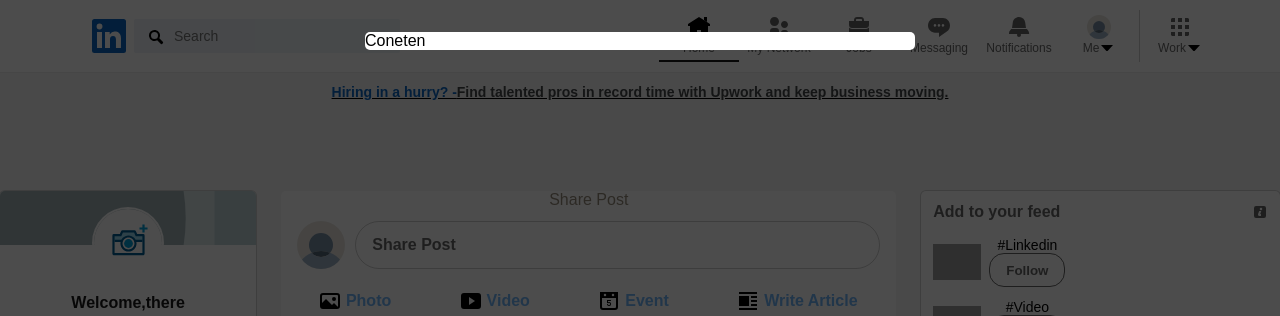
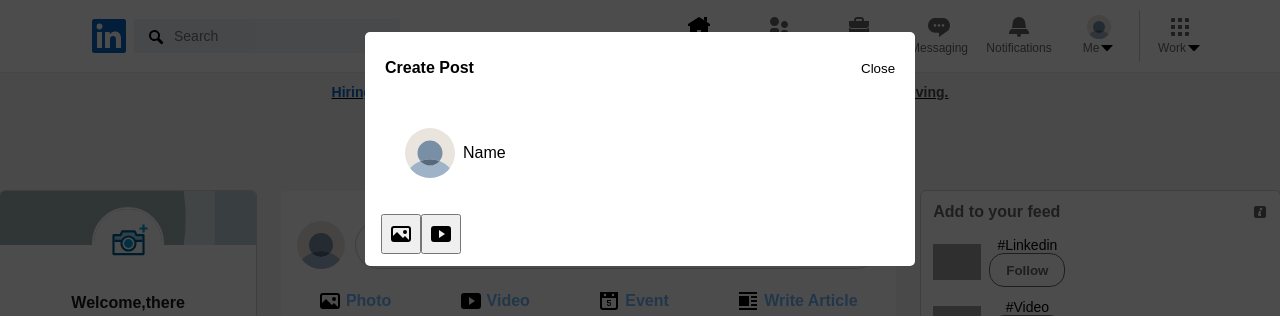
Before and after one commit to Idrisabdulhakeem77/Linkdn-Clone, a React (Create React App) app: page /feed in a window 1280 px wide. Shown: the top 316 px of the page. Built offline with nearby package versions, Linux system fonts and the light colour scheme; grey boxes are pictures that could not be loaded.

Commit message:
adding a new feature

```diff
--- a/src/components/PostModal.jsx
+++ b/src/components/PostModal.jsx
@@ -5,7 +5,29 @@ function PostModal() {
   return (
    <Container>
        <Content>
-           Coneten
+           <Header>
+              <h2> Create Post</h2>
+              <button>
+                  Close
+              </button>
+           </Header>
+           <SharedContent>
+               <UserInfo>
+                 <img src='/images/user.svg' alt="user"/>
+                  <span> Name </span>
+               </UserInfo>
+           </SharedContent>
+           <ShareImage>
+              <AttachAssets>
+                  <AssetsButton>
+                      <img src="/images/photo-upload-icon.svg" alt=""/>
+                  </AssetsButton>
+
+                  <AssetsButton>
+                  <img src="/images/video-upload-icon.svg" alt=""/>
+                  </AssetsButton>
+              </AttachAssets>
+           </ShareImage>
        </Content>
    </Container>
   )
@@ -35,4 +57,73 @@ const Content =  styled.div`
    top : 2rem ;
 `
 
+const Header = styled.div`
+    display: block;
+    display: flex;
+    align-items: center;
+    justify-content: space-between;
+    padding : 16px 20px ;
+    line-height: 1.5 ;
+
+    button {
+         border: none;
+         outline: none;
+         background: transparent;
+         height: 40px;
+         width: 40px;
+         min-width: auto;
+    }
+`
+
+
+const SharedContent = styled.div`
+    display:flex;
+    flex-direction: column;
+    flex-grow: 1;
+    overflow-y: auto;
+    padding : 12px 16px ;
+    `
+
+
+const UserInfo  = styled.div`
+     display:  flex;
+     align-items: center;
+    padding : 12px 24px ;
+
+    svg , img {
+         border-radius: 50%;
+         width: 50px;
+         height: 50px;
+    }
+
+    span {
+         margin-left : 8px;
+    }
+`
+
+
+const ShareImage = styled.div`
+     display: flex;
+     justify-content: space-between;
+     padding : 12px 24px 12px 16px;
+`
+
+const AssetsButton = styled.button`
+   display : flex ;
+   align-items: center;
+   height: 40px;
+   max-width: auto;
+`
+const AttachAssets = styled.div`
+display:  flex;
+align-items: center;
+padding-right: 8px ;
+
+  ${AssetsButton} {
+      width:40px;
+}
+`
+
+
+
 export default PostModal
```
Also changed, not shown: public/images/photo-upload-icon.svg (added), public/images/video-upload-icon.svg (added).
